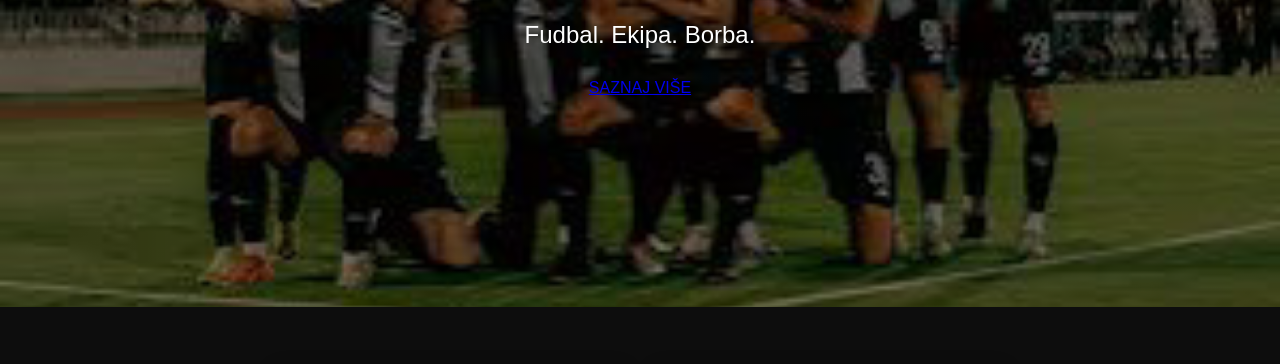
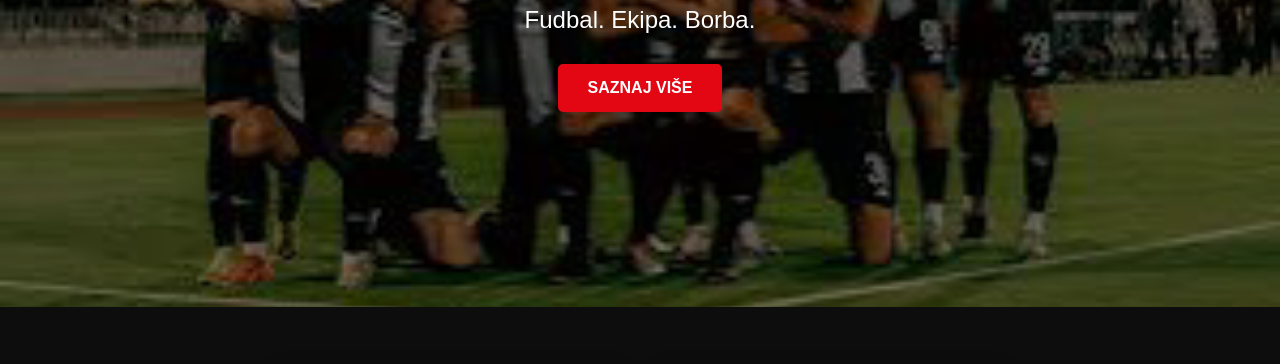
Before and after one commit to parezanovicluka1999-alt/FK-PROPAST, a plain HTML site: page index.html in a window 1280 px wide. Shown: the part 379-743 px from the top of the page. Drawn offline with Linux system fonts and the light colour scheme.

Commit message:
Automatska izmena sajta

```diff
--- a/index.html
+++ b/index.html
@@ -38,7 +38,7 @@
 
         <p>Fudbal. Ekipa. Borba.</p>
 
-        <a href="#about" class="btn-get-started" class="hero-button">SAZNAJ VIŠE</a>
+        <a href="#" class="hero-button">SAZNAJ VIŠE</a>
     </div>
 
 </section>
```
